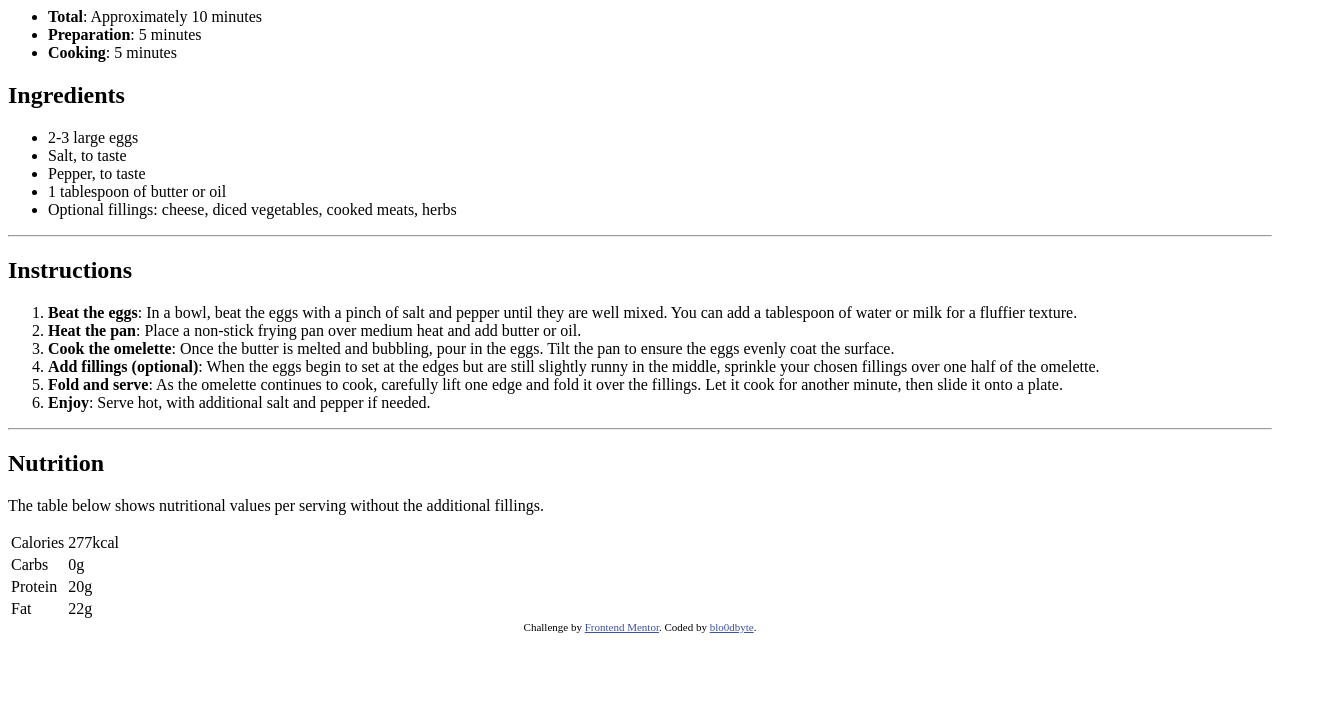
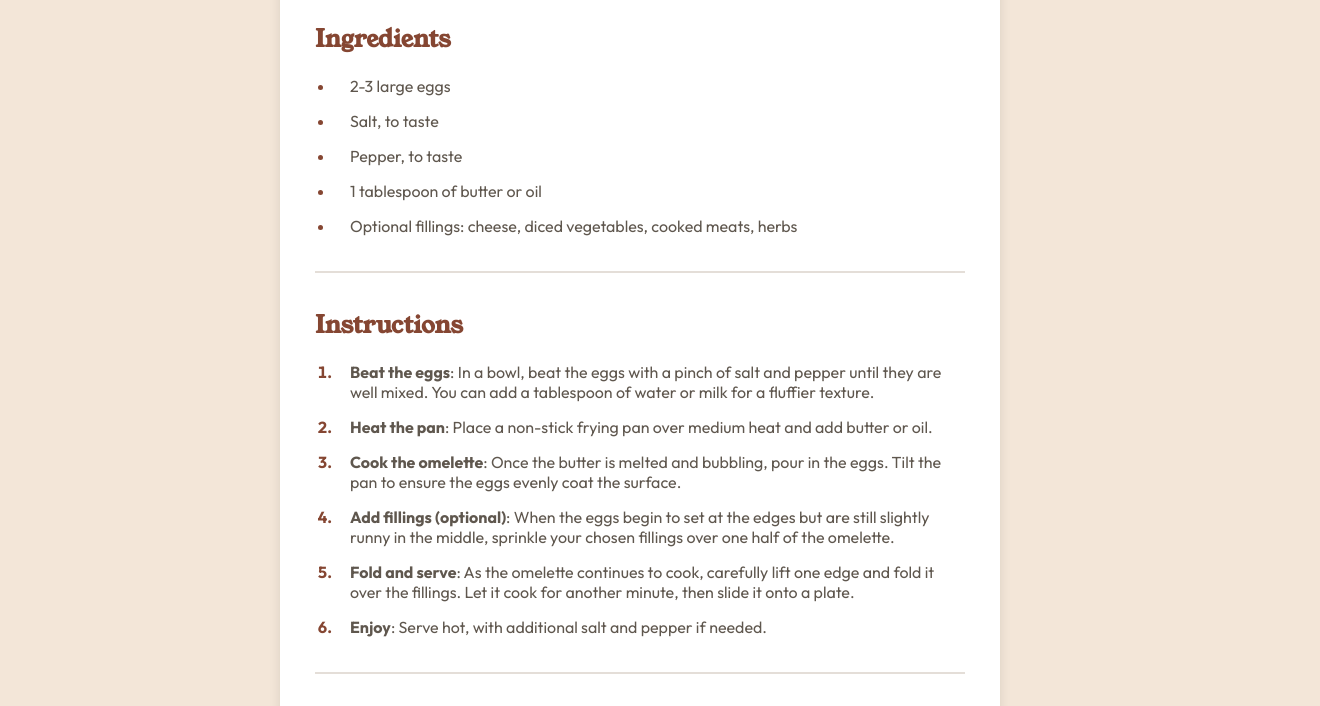
Before and after one commit to blo0dbyte/recipe-page, a plain HTML site: page index.html in a window 1280 px wide. Shown: the part 748-1454 px from the top of the page, 1320 px wide, since content can reach past the window. Before the commit the page ends 1389 px from the top, so only its background shows below. Drawn offline with Linux system fonts and the light colour scheme.

Commit message:
added css

```diff
--- a/index.html
+++ b/index.html
@@ -15,6 +15,7 @@
   </style>
 </head>
 <body>
+  <main>
   <article>
     <header>
       <img src="assets/images/image-omelette.jpeg" alt="omelette on plate">
@@ -54,8 +55,9 @@
         <li><strong>Fold and serve</strong>: As the omelette continues to cook, carefully lift one edge and fold it over the fillings. Let it cook for another minute, then slide it onto a plate.</li>
         <li><strong>Enjoy</strong>: Serve hot, with additional salt and pepper if needed.</li>
       </ol>
-      <hr>
     </section>
+
+    <hr>
 
     <section class="nutrition">
       <h2>Nutrition</h2>
@@ -80,10 +82,10 @@
         </table>
     </section>
   </article>
-
-  <div class="attribution">
+  </main>
+  <!--<div class="attribution">
     Challenge by <a href="https://www.frontendmentor.io?ref=challenge" target="_blank">Frontend Mentor</a>.
     Coded by <a href="#">blo0dbyte</a>.
-  </div>
+  </div>-->
 </body>
 </html>
--- a/style.css
+++ b/style.css
@@ -1 +1,105 @@
 @import url('https://fonts.googleapis.com/css2?family=Outfit:wght@100..900&family=Young+Serif&display=swap');
+
+* {
+    font-family: "Outfit";
+}
+
+body {
+    background: hsl(30, 54%, 90%);
+    display: flex;
+    justify-content: center;
+    margin: 0;
+    padding: 50px;
+
+}
+main {
+    background: white;
+    color: hsl(30, 10%, 34%);
+    max-width: 650px;
+    border-radius: 15px;
+    display: flex;
+    justify-content: center;
+    padding: 35px;
+    box-shadow: 0 4px 12px rgba(0,0,0,0.1);
+}
+
+img {
+    width: 100%;
+    border-radius: 15px;
+}
+
+h1, h2 {
+    font-family: "Young Serif";
+}
+
+h1 {
+    font-size: 35px;
+    font-weight: normal;
+    color: hsl(24, 5%, 18%);
+}
+
+p {
+    color: hsl(30, 10%, 34%);
+    line-height: 1.5;
+}
+
+.prep-time {
+    background: hsl(330, 100%, 98%);
+    padding: 8px;
+    border-radius: 15px;
+    margin: 25px 0;
+}
+
+h3 {
+    color: hsl(332, 51%, 32%);
+    font-weight: 600;
+    margin-left: 25px;
+}
+
+.prep-time li {
+    margin: 12px 0px 12px 10px;
+    padding-left: 20px;
+}
+
+.ingredients ul li::marker {
+    color: hsl(14, 45%, 36%);
+}
+
+.ingredients li {
+    margin: 15px 0px 15px -20px;
+    padding-left: 15px;
+}
+
+ol li::marker {
+    color: hsl(14, 45%, 36%);
+    font-weight: bold;
+}
+
+.instructions li {
+    margin: 15px 0px 15px -20px;
+    padding-left: 15px;
+}
+
+h2 {
+    color: hsl(14, 45%, 36%);
+}
+
+hr {
+    margin: 35px 0;
+    border: 1px, solid, hsl(30, 18%, 87%);
+}
+
+table {
+    width: 100%;
+    margin-top: 10px;
+}
+
+td {
+    padding: 5px;
+    border-bottom: 1px solid hsl(30, 18%, 87%);
+}
+
+td:nth-child(2) {
+    font-weight: bold;
+    color: hsl(14, 45%, 36%);
+  }
```
